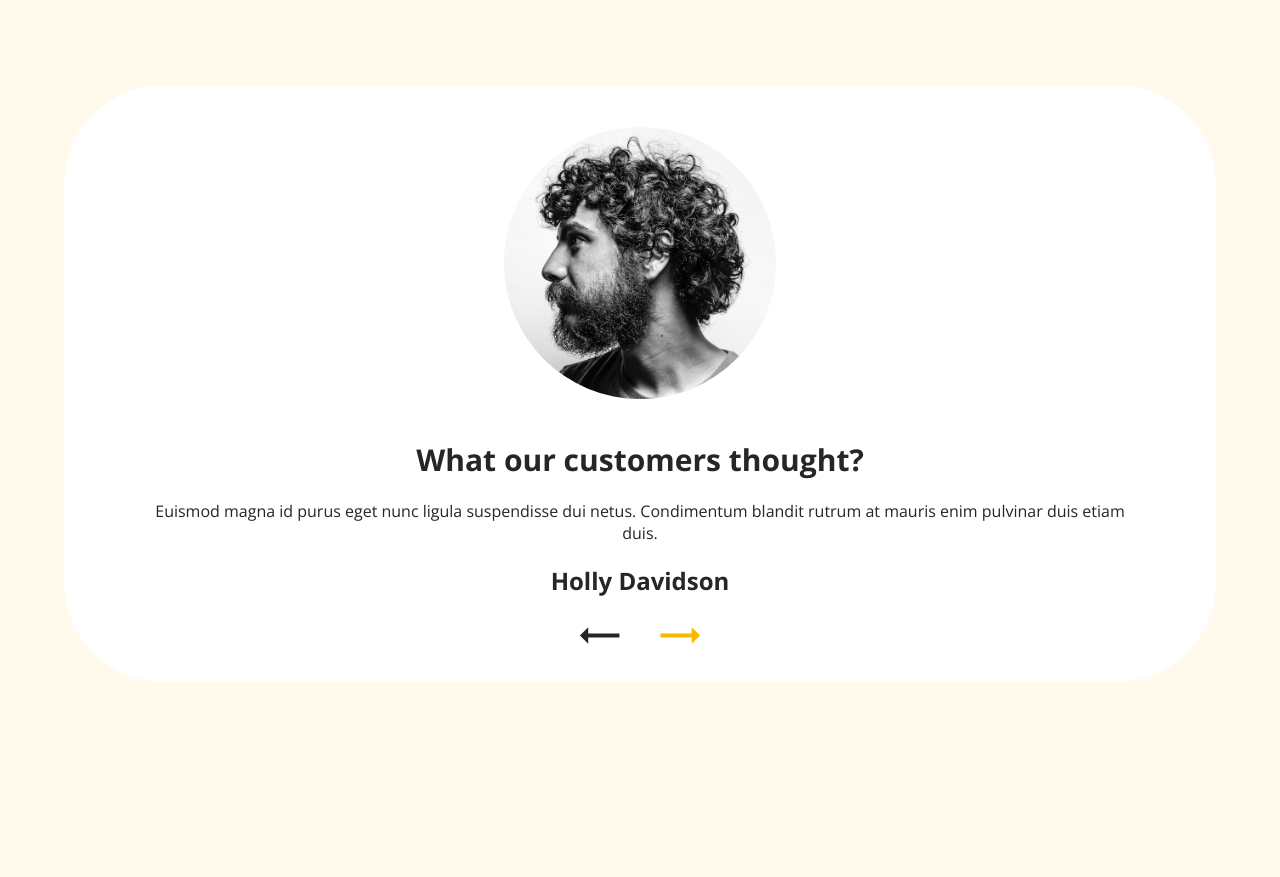
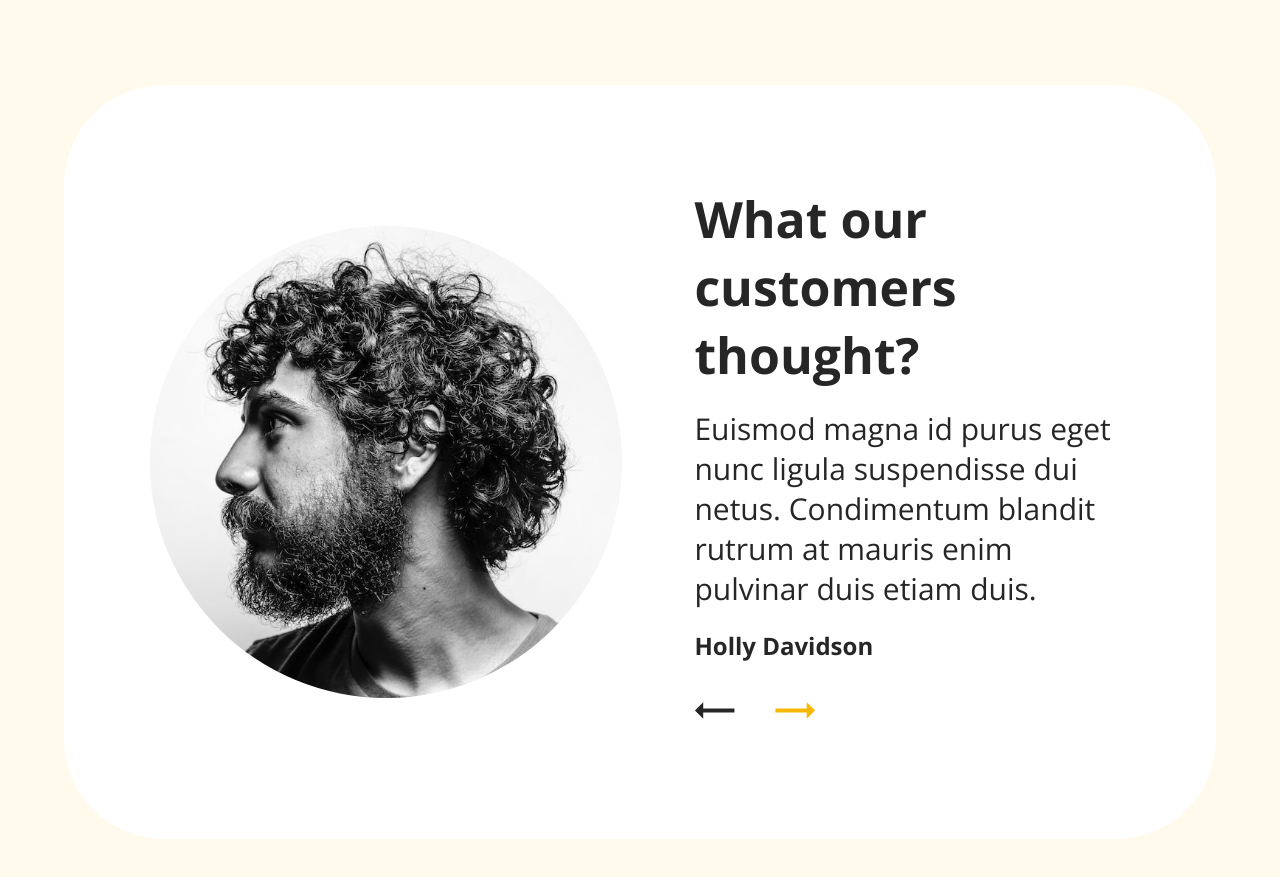
Before and after one commit to zeynabmvs/acme_landing, a website: page index.html in a window 1280 px wide. Shown: the part 3279-4156 px from the top of the page. Before the commit the page ends 4001 px from the top, so only its background shows below. Drawn offline with nearby package versions, Linux system fonts and the light colour scheme; files that its build step writes are made by us from their sources.

Commit message:
testimonial section, desktop done

```diff
--- a/index.html
+++ b/index.html
@@ -232,19 +232,19 @@
 
 
     <!-- Testimonial Section -->
-    <div class="bg-co-white rounded-mobile lg:rounded-desktop pt-42p pb-38p mb-10">
+    <div class="bg-co-white rounded-mobile lg:rounded-desktop pt-42p pb-38p mb-10 lg:mb-170p lg:py-100p">
 
         <div class="w-[85%] mx-auto">
 
             <!-- Card -->
-            <div class="flex flex-col items-center gap-10">
+            <div class="flex flex-col lg:flex-row items-center gap-10 lg:gap-72p lg:justify-center">
 
-                <img src="/assets/img/customer1.jpeg" alt="Customer Picture" class="rounded-full w-272p h-272p">
+                <img src="/assets/img/customer1.jpeg" alt="Customer Picture" class="rounded-full w-272p h-272p lg:w-472p lg:h-472p lg:basis-1/3">
 
-                <div class="flex flex-col items-center text-center gap-5">
-                    <h5 class="text-co-h3-bold">What our customers thought?</h5>
-                    <p class="text-base">Euismod magna id purus eget nunc ligula suspendisse dui netus. Condimentum blandit rutrum at mauris enim pulvinar duis etiam duis. </p>
-                    <span class="text-co-button mb-2.5">Holly Davidson</span>
+                <div class="flex flex-col items-center lg:items-start text-center lg:text-start gap-5 lg:basis-2/3 lg:mb-5">
+                    <h4 class="text-co-h3-bold lg:text-co-h4">What our customers thought?</h4>
+                    <p class="text-base lg:text-co-h5">Euismod magna id purus eget nunc ligula suspendisse dui netus. Condimentum blandit rutrum at mauris enim pulvinar duis etiam duis. </p>
+                    <span class="text-co-button mb-2.5 lg:mb-5">Holly Davidson</span>
 
                     <div class="flex flex-row justify-center gap-10">
                         <button><img src="/assets/img/arrow-l.svg" alt="Previous"></button>
--- a/tailwind.config.js
+++ b/tailwind.config.js
@@ -131,14 +131,17 @@ module.exports = {
                 '52p': '3.25rem',
                 '58p': '58px',
                 '60p': '60px',
+                '72p': '72px',
                 '100p': '100px',
                 '120p': '120px',
                 '135p': '135px',
                 '150p': '150px',
                 '229p': '229px',
                 '148p': '148px',
+                '170p': '170px',
                 '172p': '172px',
                 '272p': '272px',
+                '472p': '472px',
             },
             maxWidth: {
                 '9': '90%',
```
